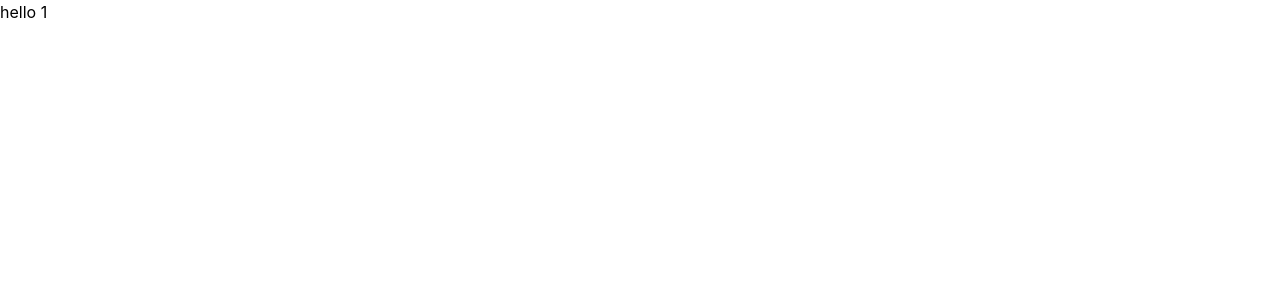
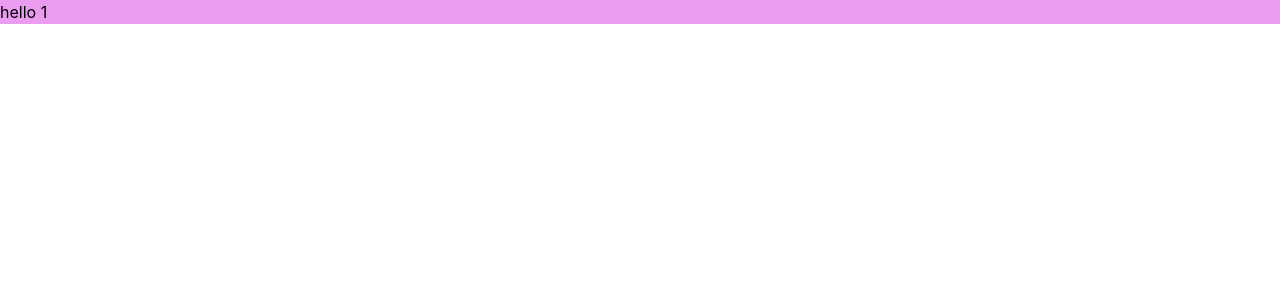
Before and after one commit to NataliaScrypnichenko/react-2026, a React (Vite) app: page / in a window 1280 px wide. Shown: the top 300 px of the page. Built offline with nearby package versions, Linux system fonts and the light colour scheme.

Commit message:
MyComponent.module.css

```diff
--- /dev/null
+++ b/src/componets/MyComponent.css
@@ -0,0 +1,3 @@
+.target{
+    background: rgba(241, 177, 152, 0.87);
+}
--- /dev/null
+++ b/src/componets/MyComponent.module.css
@@ -0,0 +1,3 @@
+.target{
+    background: rgba(209, 45, 224, 0.47);
+}
--- a/src/componets/MyComponent.tsx
+++ b/src/componets/MyComponent.tsx
@@ -7,6 +7,8 @@
 // }
 
 import type {FC} from "react";
+// import './MyComponent.css'
+import styles from "./MyComponent.module.css"
 
 type MyComponentPropType= {text:string}
 
@@ -20,7 +22,8 @@ type MyComponentPropType= {text:string}
 
 const  MyComponent:FC<MyComponentPropType> =({text})=> {
     return (
-        <div>
+        // <div className={'target'}>
+        <div  className={styles.target}>
             {text}
         </div>
     )
```
